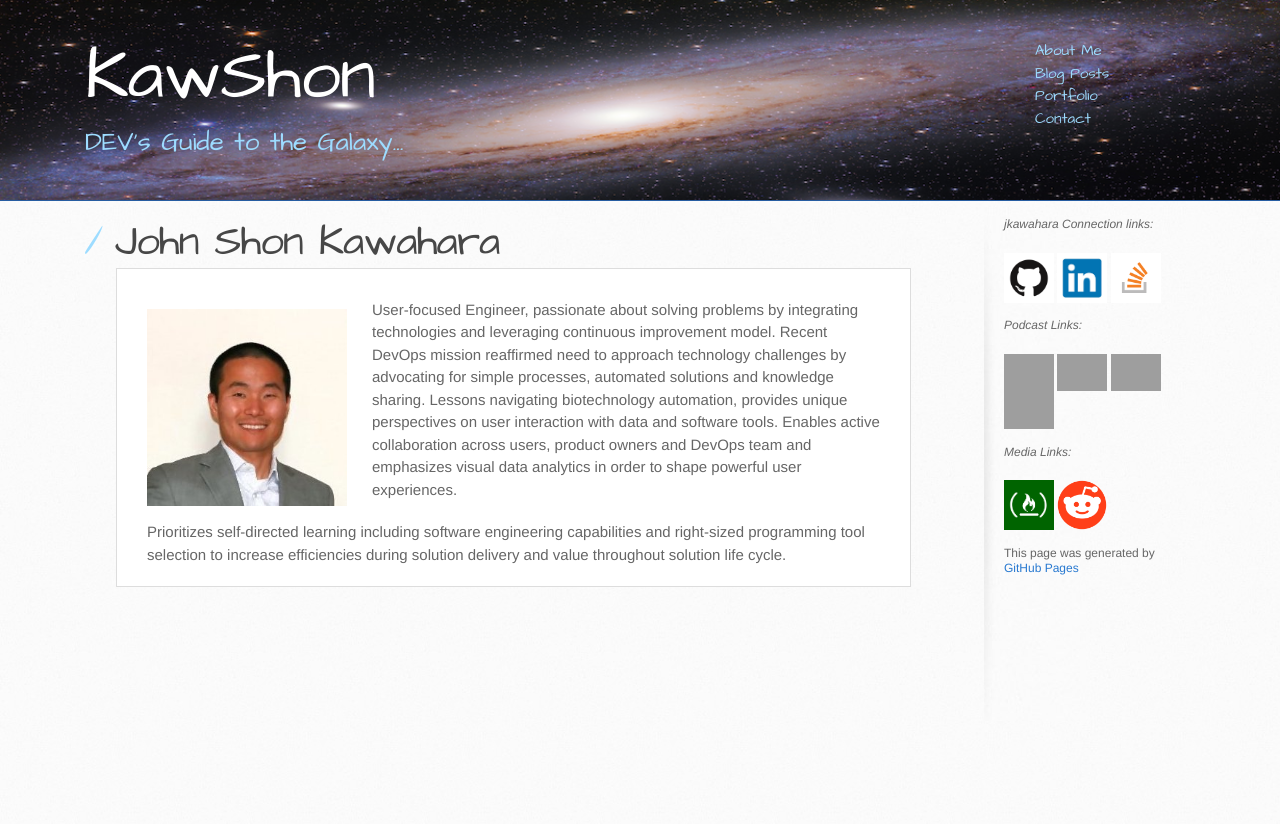
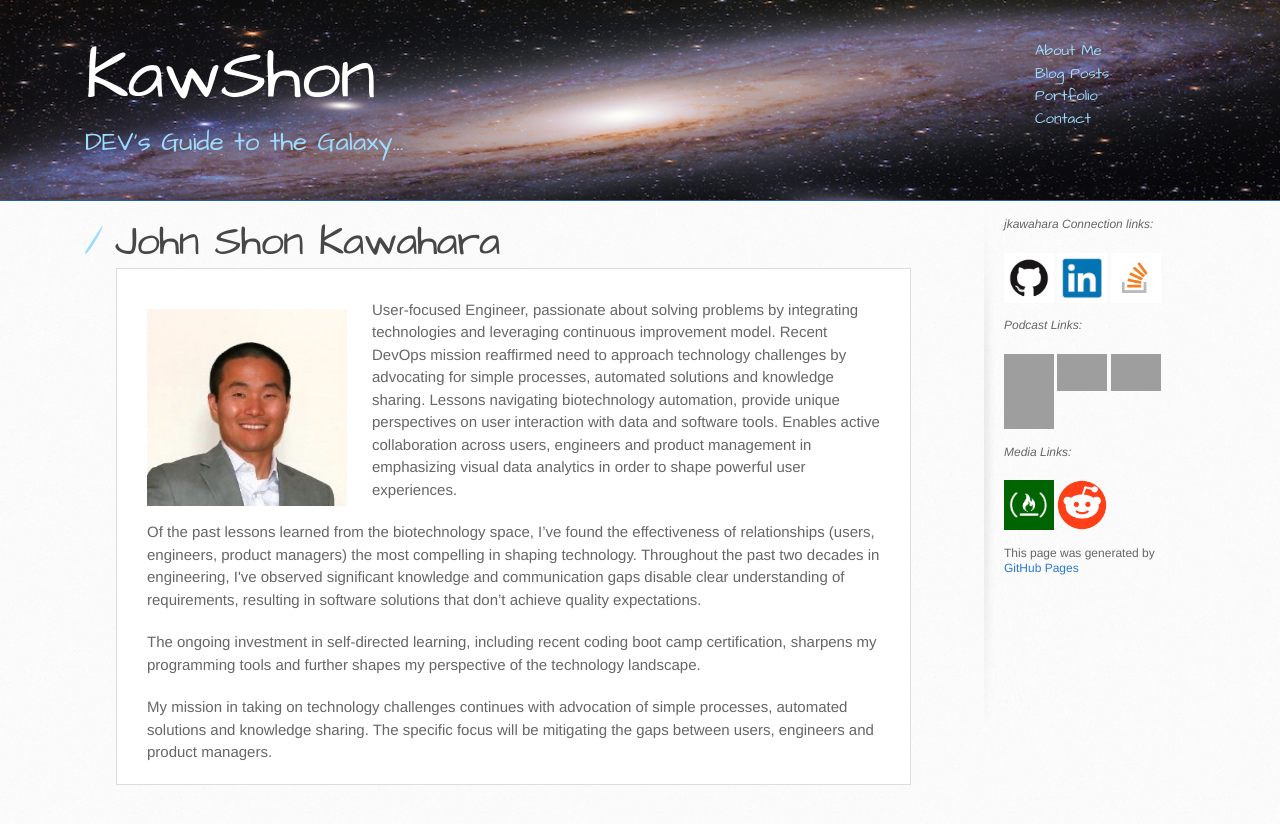
Before and after one commit to jkawahara/jkawahara.github.io, a Jekyll site: the page built from about.html, in a window 1280 px wide. Shown: the top 824 px of the page. Built offline with Jekyll 4.4.1, drawn with Linux system fonts in a browser that asks for light colours; nearby versions of some CDN libraries; grey boxes are pictures that could not be loaded.

Commit message:
Update About Me

```diff
--- a/about.html
+++ b/about.html
@@ -7,7 +7,9 @@ heading: John Shon Kawahara
 <section class="main-section">
   <img src="assets/images/jkawahara.jpg" class="auth-image" alt="John Kawahara">
 
-  <p>User-focused Engineer, passionate about solving problems by integrating technologies and leveraging continuous improvement model. Recent DevOps mission reaffirmed need to approach technology challenges by advocating for simple processes, automated solutions and knowledge sharing. Lessons navigating biotechnology automation, provides unique perspectives on user interaction with data and software tools. Enables active collaboration across users, product owners and DevOps team and emphasizes visual data analytics in order to shape powerful user experiences.</p>
-  <p>Prioritizes self-directed learning including software engineering capabilities and right-sized programming tool selection to increase efficiencies during solution delivery and value throughout solution life cycle.</p>
+  <p>User-focused Engineer, passionate about solving problems by integrating technologies and leveraging continuous improvement model. Recent DevOps mission reaffirmed need to approach technology challenges by advocating for simple processes, automated solutions and knowledge sharing. Lessons navigating biotechnology automation, provide unique perspectives on user interaction with data and software tools. Enables active collaboration across users, engineers and product management in emphasizing visual data analytics in order to shape powerful user experiences.</p>
+  <p>Of the past lessons learned from the biotechnology space, I’ve found the effectiveness of relationships (users, engineers, product managers) the most compelling in shaping technology. Throughout the past two decades in engineering, I've observed significant knowledge and communication gaps disable clear understanding of requirements, resulting in software solutions that don’t achieve quality expectations.</p>
+  <p>The ongoing investment in self-directed learning, including recent coding boot camp certification, sharpens my programming tools and further shapes my perspective of the technology landscape.</p>
+  <p>My mission in taking on technology challenges continues with advocation of simple processes, automated solutions and knowledge sharing. The specific focus will be mitigating the gaps between users, engineers and product managers.</p>
 
 </section>
```
